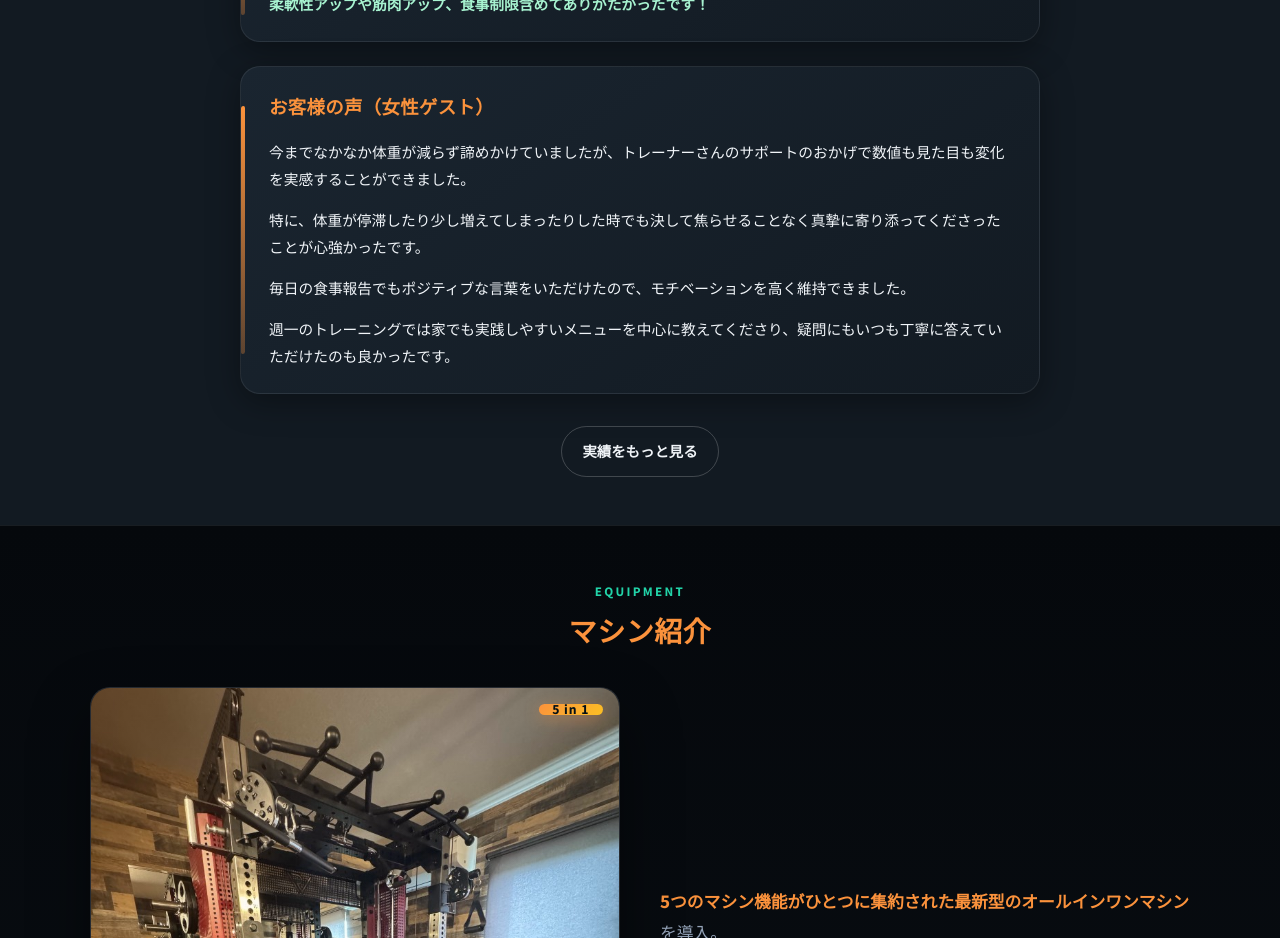
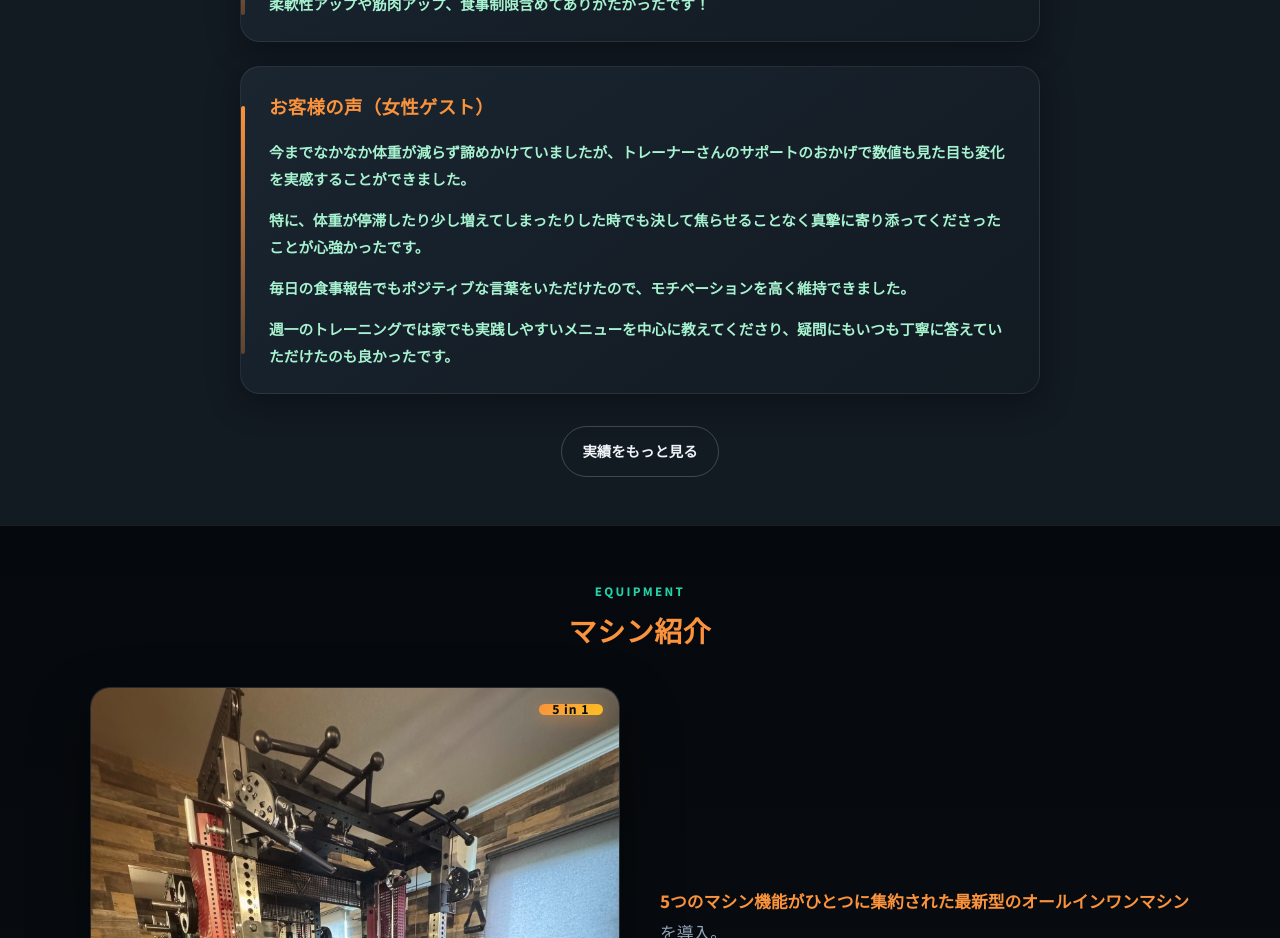
Before and after one commit to tomoyakun1221/personal-trainer-site, a React (Vite) app in the folder frontend/: page / in a window 1280 px wide. Shown: the part 2720-3658 px from the top of the page. Built offline with nearby package versions, Linux system fonts and the light colour scheme; no server answers.

Commit message:
Match female testimonial text color to male guest style
Use the same mint green body text for both voice cards.

```diff
--- a/frontend/src/components/TestimonialCard.css
+++ b/frontend/src/components/TestimonialCard.css
@@ -54,8 +54,8 @@
   letter-spacing: 0.02em;
 }
 
-/* 女性ゲスト */
+/* 女性ゲスト — 男性ゲストと同様のミントグリーン */
 .voice-card--female .voice-card-body p {
-  color: #f1f5f9;
-  font-weight: 400;
+  color: #a7f3d0;
+  font-weight: 600;
 }
```
